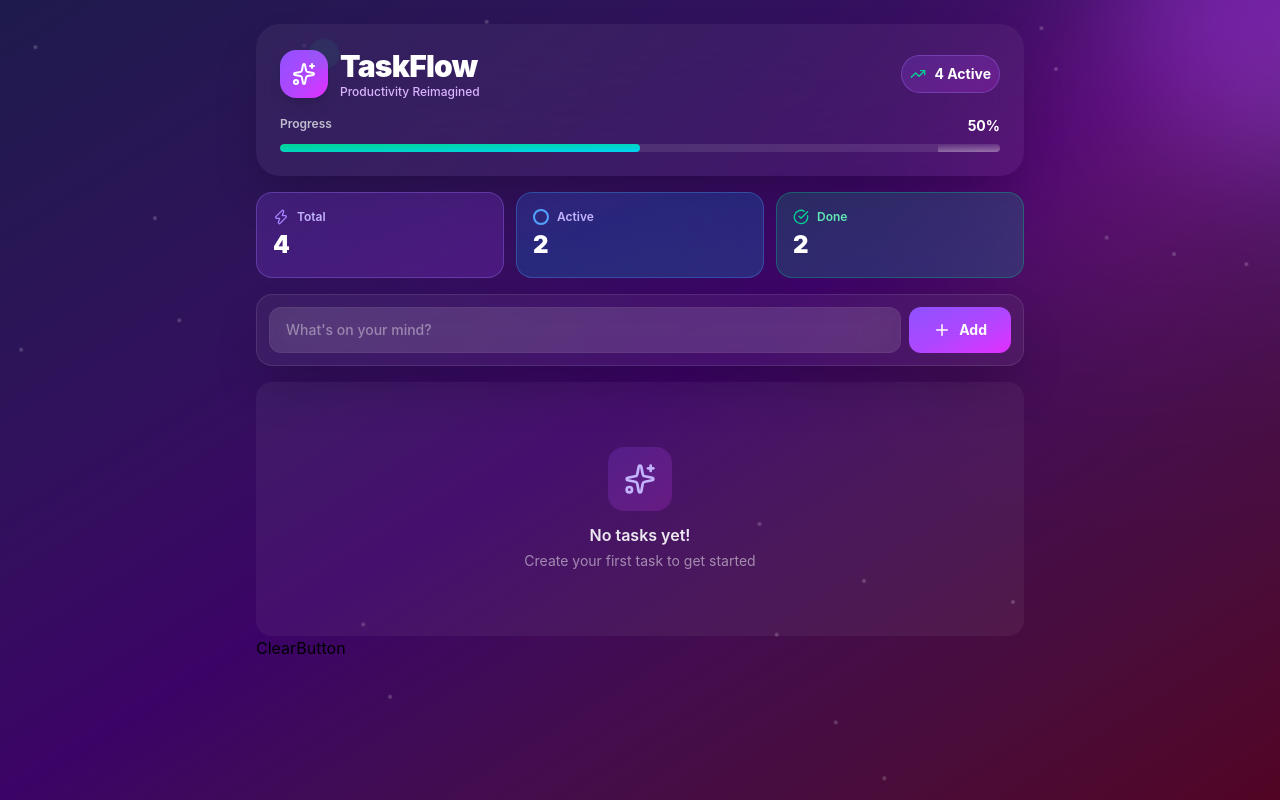
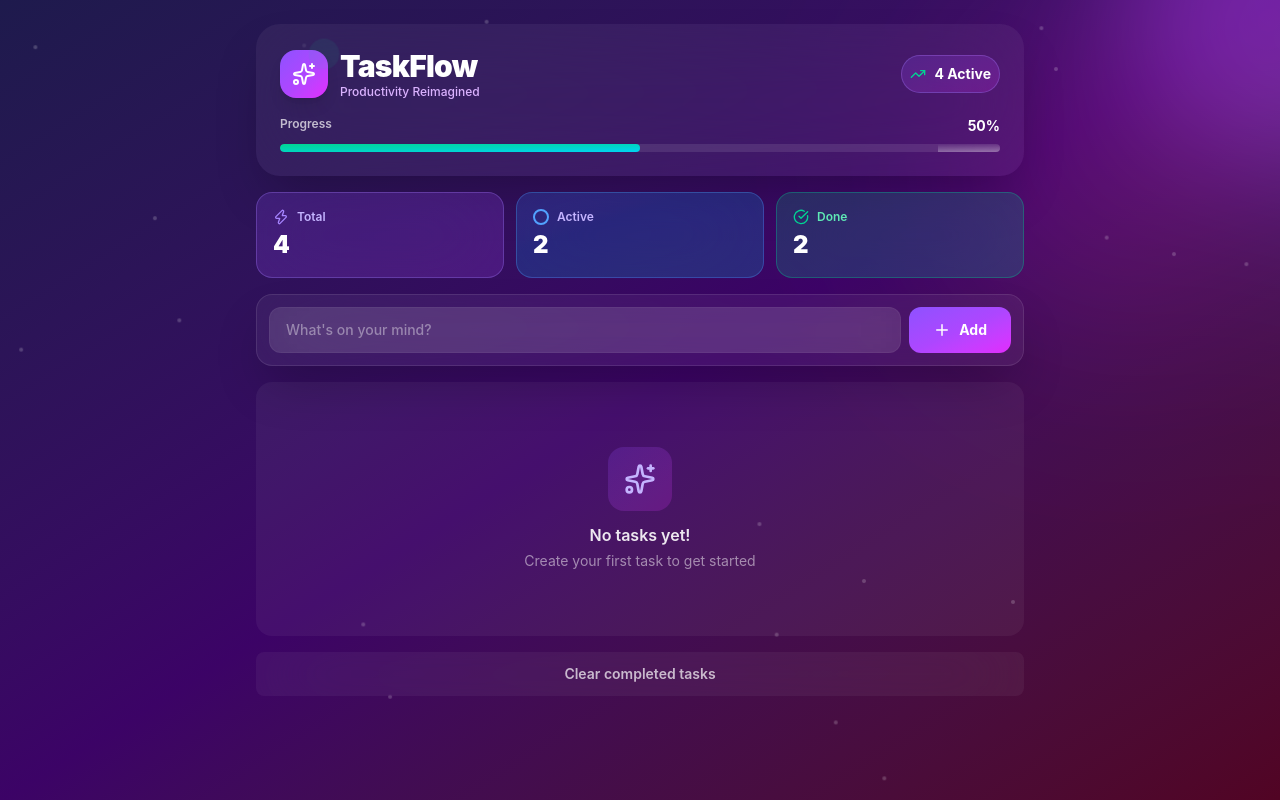
Before and after one commit to kapilchandrawal/Task-Flow-App, a React (Vite) app: page / in a window 1280 px wide. Built offline with nearby package versions, Linux system fonts and the light colour scheme.

Commit message:
Added clear completed task logic

```diff
--- a/src/App.jsx
+++ b/src/App.jsx
@@ -116,6 +116,13 @@ const App = () => {
     showNotification("🗑️ Task deleted successfully!", "info");
   };
 
+  // Clear all completed task
+  const clearCompleted = () => {
+    setTodos(todos.filter((t) => !t.completed));
+    playSound("deleted");
+    showNotification("🗑️ Task deleted successfully!", "info");
+  };
+
   return (
     <>
       <div className="min-h-screen bg-linear-to-br from-indigo-950 via-purple-950 to-pink-950 p-3 sm:p-6 relative overflow-hidden">
@@ -146,7 +153,10 @@ const App = () => {
             onEditKeyPress={handleEditKeyPress}
             onToggle={toggleTodo}
           />
-          <ClearButton />
+          <ClearButton
+            // completedTodos={completedTodos}
+            onClick={clearCompleted}
+          />
         </div>
         <style>
           {`
--- a/src/components/ClearButton.jsx
+++ b/src/components/ClearButton.jsx
@@ -1,9 +1,16 @@
-import React from 'react'
+import React from "react";
 
-const ClearButton = () => {
+const ClearButton = ({ onClick }) => {
+  // if (completedTodos === 0) return null;
   return (
-    <div>ClearButton</div>
-  )
-}
+    <button
+      onClick={onClick}
+      className="mt-4 w-full py-3 backdrop-blur-2xl bg-white/5 text-white/70 border-white/10 hover:bg-white/10
+      hover:text-white hover:scale-[1.02] active-scale-95 text-sm transition-all duration-300 rounded-lg font-semibold"
+    >
+      Clear completed tasks
+    </button>
+  );
+};
 
-export default ClearButton
+export default ClearButton;
--- a/src/components/TodoItem.jsx
+++ b/src/components/TodoItem.jsx
@@ -52,7 +52,7 @@ const TodoItem = ({
         <>
           <span
             className={`flex-1 font-medium text-sm transition-all duration-300
-            ${todo.completed ? "line-through text-white/40 " : "text-white"} `}
+            ${todo.completed ? "line-through text-white/70 " : "text-white"} `}
           >
             {todo.text}
           </span>
```
